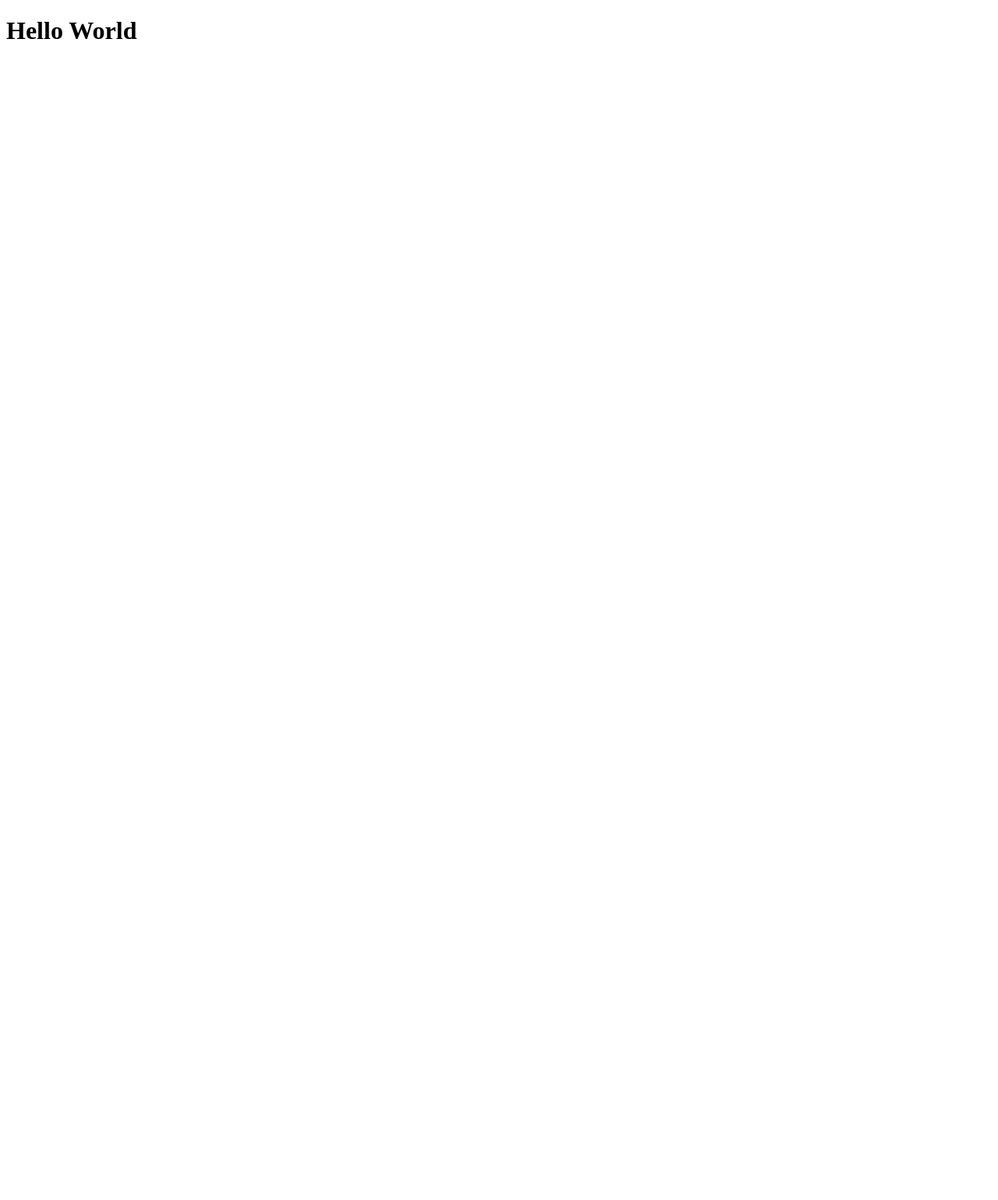
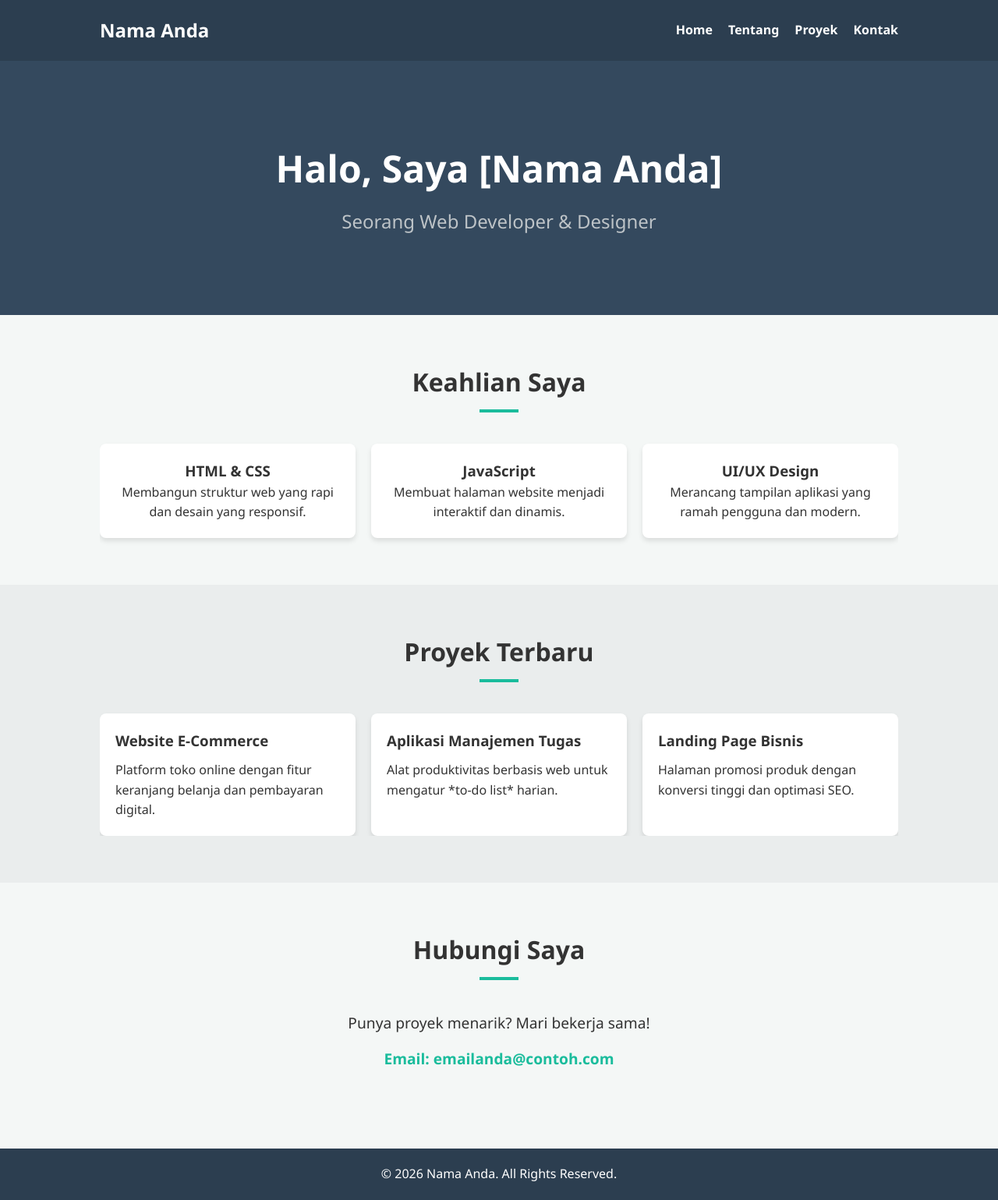
Before and after one commit to aanalfiansyah/TesAzure, a plain HTML site: page index.html in a window 1280 px wide. Shown: the whole page at 78% size. Before the commit the page ends 800 px from the top, so only its background shows below. Drawn offline with Linux system fonts and the light colour scheme.

Commit message:
Update index.html

```diff
--- a/index.html
+++ b/index.html
@@ -1,9 +1,228 @@
 <!DOCTYPE html>
-<html>
+<html lang="id">
 <head>
-    <title>Hello World</title>
+    <meta charset="UTF-8">
+    <meta name="viewport" content="width=device-width, initial-scale=1.0">
+    <title>Portofolio Saya</title>
+    <style>
+        * {
+            margin: 0;
+            padding: 0;
+            box-sizing: border-box;
+            font-family: 'Segoe UI', Tahoma, Geneva, Verdana, sans-serif;
+        }
+
+        body {
+            background-color: #f4f7f6;
+            color: #333;
+            line-height: 1.6;
+        }
+
+        header {
+            background: #2c3e50;
+            color: #fff;
+            padding: 20px 0;
+            position: sticky;
+            top: 0;
+            z-index: 100;
+        }
+
+        .container {
+            width: 80%;
+            margin: auto;
+            overflow: hidden;
+        }
+
+        nav {
+            display: flex;
+            justify-content: space-between;
+            align-items: center;
+        }
+
+        nav ul {
+            display: flex;
+            list-style: none;
+        }
+
+        nav ul li {
+            margin-left: 20px;
+        }
+
+        nav ul li a {
+            color: #fff;
+            text-decoration: none;
+            font-weight: bold;
+            transition: color 0.3s;
+        }
+
+        nav ul li a:hover {
+            color: #1abc9c;
+        }
+
+        .hero {
+            background: #34495e;
+            color: #fff;
+            padding: 100px 0;
+            text-align: center;
+        }
+
+        .hero h1 {
+            font-size: 3rem;
+            margin-bottom: 10px;
+        }
+
+        .hero p {
+            font-size: 1.5rem;
+            color: #bdc3c7;
+        }
+
+        section {
+            padding: 60px 0;
+        }
+
+        .section-title {
+            text-align: center;
+            font-size: 2rem;
+            margin-bottom: 40px;
+            position: relative;
+        }
+
+        .section-title::after {
+            content: '';
+            display: block;
+            width: 50px;
+            height: 4px;
+            background: #1abc9c;
+            margin: 10px auto 0;
+        }
+
+        .grid {
+            display: grid;
+            grid-template-columns: repeat(auto-fit, minmax(250px, 1fr));
+            gap: 20px;
+        }
+
+        .card {
+            background: #fff;
+            padding: 20px;
+            border-radius: 8px;
+            box-shadow: 0 4px 6px rgba(0,0,0,0.1);
+            text-align: center;
+        }
+
+        .project-card {
+            background: #fff;
+            border-radius: 8px;
+            overflow: hidden;
+            box-shadow: 0 4px 6px rgba(0,0,0,0.1);
+        }
+
+        .project-info {
+            padding: 20px;
+        }
+
+        .project-info h3 {
+            margin-bottom: 10px;
+        }
+
+        .contact-info {
+            text-align: center;
+            font-size: 1.2rem;
+        }
+
+        footer {
+            background: #2c3e50;
+            color: #fff;
+            text-align: center;
+            padding: 20px 0;
+            margin-top: 40px;
+        }
+    </style>
 </head>
 <body>
-    <h1>Hello World</h1>
+
+    <!-- Navigasi -->
+    <header>
+        <div class="container">
+            <nav>
+                <h2>Nama Anda</h2>
+                <ul>
+                    <li><a href="#home">Home</a></li>
+                    <li><a href="#about">Tentang</a></li>
+                    <li><a href="#portfolio">Proyek</a></li>
+                    <li><a href="#contact">Kontak</a></li>
+                </ul>
+            </nav>
+        </div>
+    </header>
+
+    <!-- Banner Utama -->
+    <section id="home" class="hero">
+        <div class="container">
+            <h1>Halo, Saya [Nama Anda]</h1>
+            <p>Seorang Web Developer & Designer</p>
+        </div>
+    </section>
+
+    <!-- Tentang Saya & Keahlian -->
+    <section id="about" class="container">
+        <h2 class="section-title">Keahlian Saya</h2>
+        <div class="grid">
+            <div class="card">
+                <h3>HTML & CSS</h3>
+                <p>Membangun struktur web yang rapi dan desain yang responsif.</p>
+            </div>
+            <div class="card">
+                <h3>JavaScript</h3>
+                <p>Membuat halaman website menjadi interaktif dan dinamis.</p>
+            </div>
+            <div class="card">
+                <h3>UI/UX Design</h3>
+                <p>Merancang tampilan aplikasi yang ramah pengguna dan modern.</p>
+            </div>
+        </div>
+    </section>
+
+    <!-- Hasil Karya / Portofolio -->
+    <section id="portfolio" style="background-color: #eaeded;">
+        <div class="container">
+            <h2 class="section-title">Proyek Terbaru</h2>
+            <div class="grid">
+                <div class="project-card">
+                    <div class="project-info">
+                        <h3>Website E-Commerce</h3>
+                        <p>Platform toko online dengan fitur keranjang belanja dan pembayaran digital.</p>
+                    </div>
+                </div>
+                <div class="project-card">
+                    <div class="project-info">
+                        <h3>Aplikasi Manajemen Tugas</h3>
+                        <p>Alat produktivitas berbasis web untuk mengatur *to-do list* harian.</p>
+                    </div>
+                </div>
+                <div class="project-card">
+                    <div class="project-info">
+                        <h3>Landing Page Bisnis</h3>
+                        <p>Halaman promosi produk dengan konversi tinggi dan optimasi SEO.</p>
+                    </div>
+                </div>
+            </div>
+        </div>
+    </section>
+
+    <!-- Kontak -->
+    <section id="contact" class="container">
+        <h2 class="section-title">Hubungi Saya</h2>
+        <div class="contact-info">
+            <p>Punya proyek menarik? Mari bekerja sama!</p>
+            <p style="margin-top: 15px; font-weight: bold; color: #1abc9c;">Email: emailanda@contoh.com</p>
+        </div>
+    </section>
+
+    <!-- Kaki Halaman -->
+    <footer>
+        <p>&copy; 2026 Nama Anda. All Rights Reserved.</p>
+    </footer>
+
 </body>
 </html>
```
